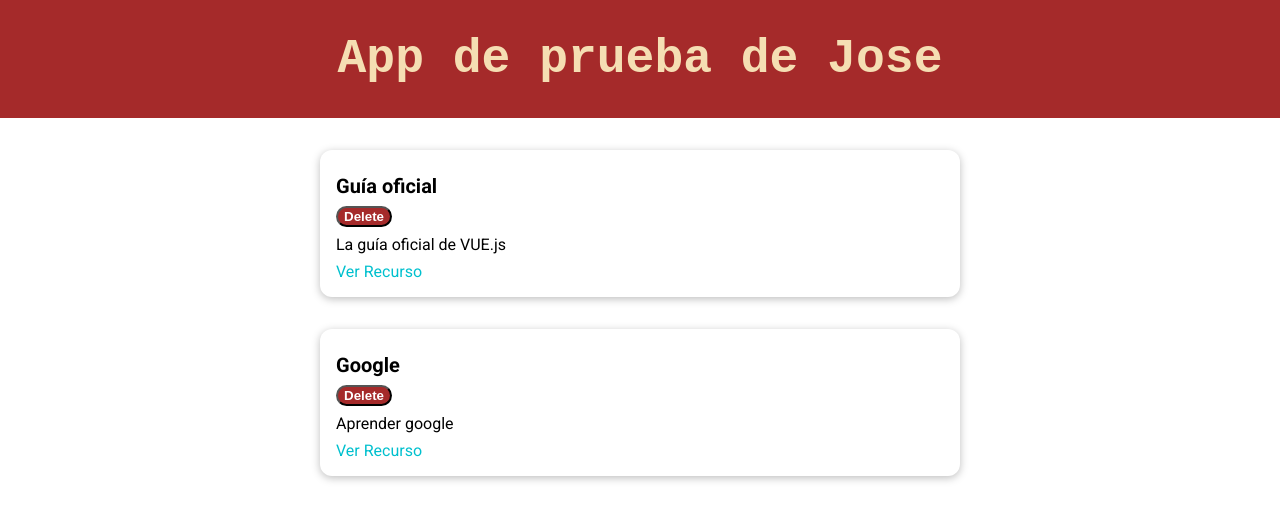
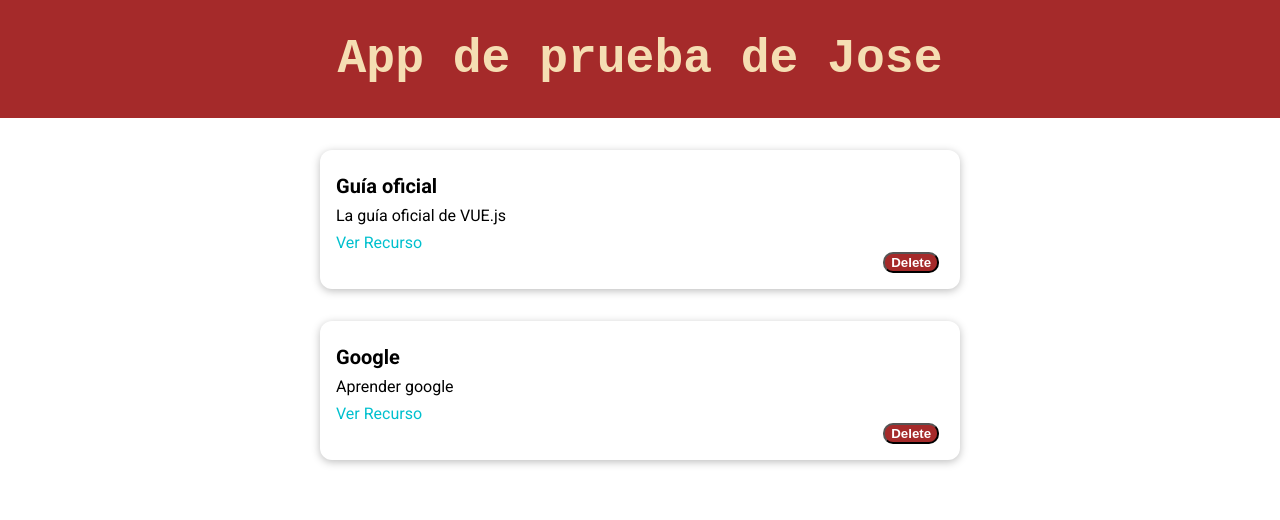
Before and after one commit to vikiii22/Curso-Vue, a Vue app in the folder The-Learning-Resources-App/: page / in a window 1280 px wide. Shown: the top 520 px of the page. Built offline with nearby package versions, Linux system fonts and the light colour scheme.

Commit message:
base button

```diff
--- a/The-Learning-Resources-App/src/components/BaseButton.vue
+++ b/The-Learning-Resources-App/src/components/BaseButton.vue
@@ -1,19 +1,20 @@
 <template>
-    <button>{{ texto }}</button>
+    <button :type="tipo">{{ texto }}</button>
 </template>
 
 <script>
 export default {
-    props:['texto']
+    props:['texto', 'tipo']
 }
 </script>
 
 <style scoped>
 button{
-    border-radius: 30px;
+    border-radius: 10px;
     background-color: brown;
     color: white;
     font-weight: bold;
+    margin-left: 90%;
 }
 
 button:hover{
--- a/The-Learning-Resources-App/src/components/ResourceItem.vue
+++ b/The-Learning-Resources-App/src/components/ResourceItem.vue
@@ -1,15 +1,11 @@
 <template>
   <li>
-    <div>
-      <div>
-        <h3>{{ title }}</h3>
-        <base-button texto="Delete"></base-button>
-      </div>
-    </div>
+    <h3>{{ title }}</h3>
     <p>{{ description }}</p>
     <nav>
       <a :href="link">Ver Recurso</a>
     </nav>
+    <base-button tipo="flat" texto="Delete"></base-button>
   </li>
 </template>
 
--- a/The-Learning-Resources-App/src/components/ResourceStored.vue
+++ b/The-Learning-Resources-App/src/components/ResourceStored.vue
@@ -19,7 +19,9 @@ export default {
   components: { ResourceItem, BaseCard },
   props: ['stored'],
   data() {
-    return {};
+    return {
+
+    };
   },
 };
 </script>
```
